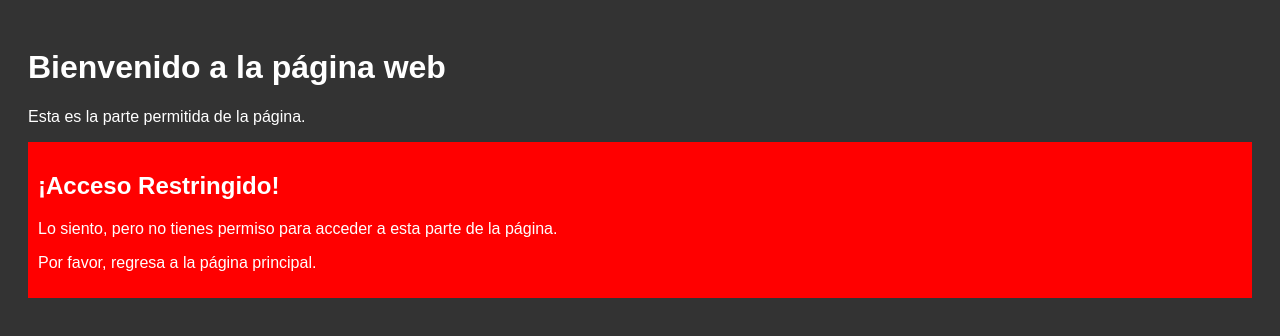
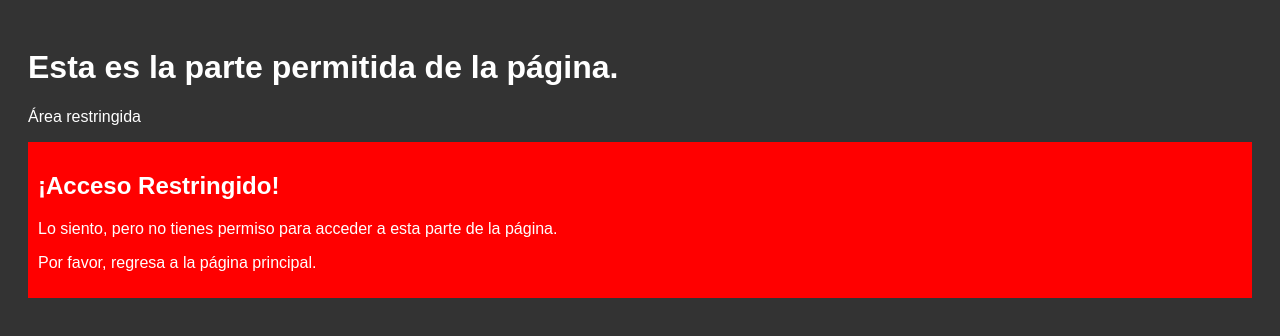
Before and after one commit to webcodem-media/webcodem-media.github.io, a plain HTML site: page index.html in a window 1280 px wide. Drawn offline with Linux system fonts and the light colour scheme.

Commit message:
Update index.html

```diff
--- a/index.html
+++ b/index.html
@@ -13,8 +13,8 @@
     </style>
 </head>
 <body>
-<h1>Bienvenido a la página web</h1>
-<p>Esta es la parte permitida de la página.</p>
+<h1>Esta es la parte permitida de la página.</h1>
+<p>Área restringida</p>
 <div style="background-color: red; padding: 10px;">
     <h2 style="color: white;">¡Acceso Restringido!</h2>
     <p style="color: white;">Lo siento, pero no tienes permiso para acceder a esta parte de la página.</p>
```
